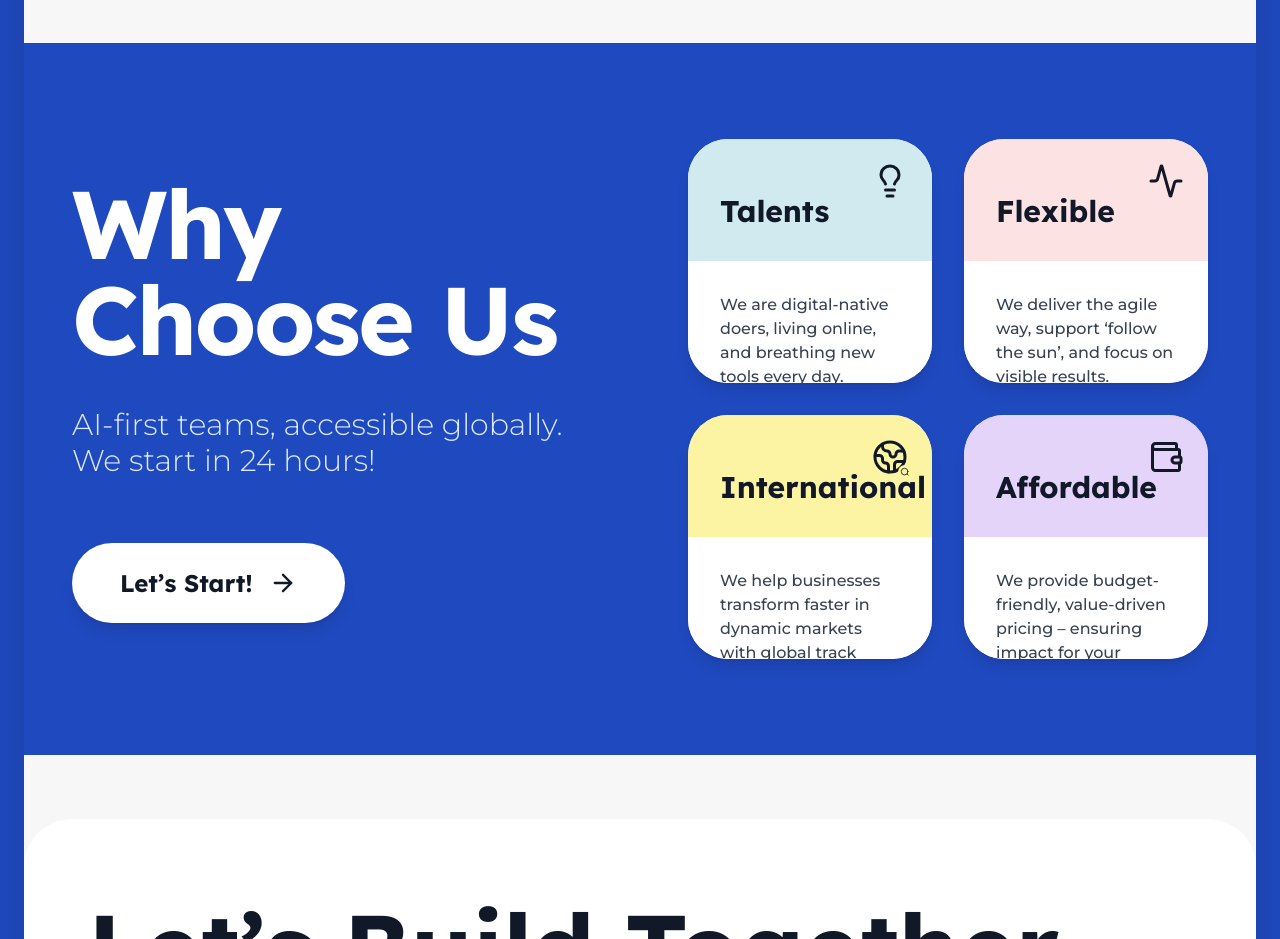
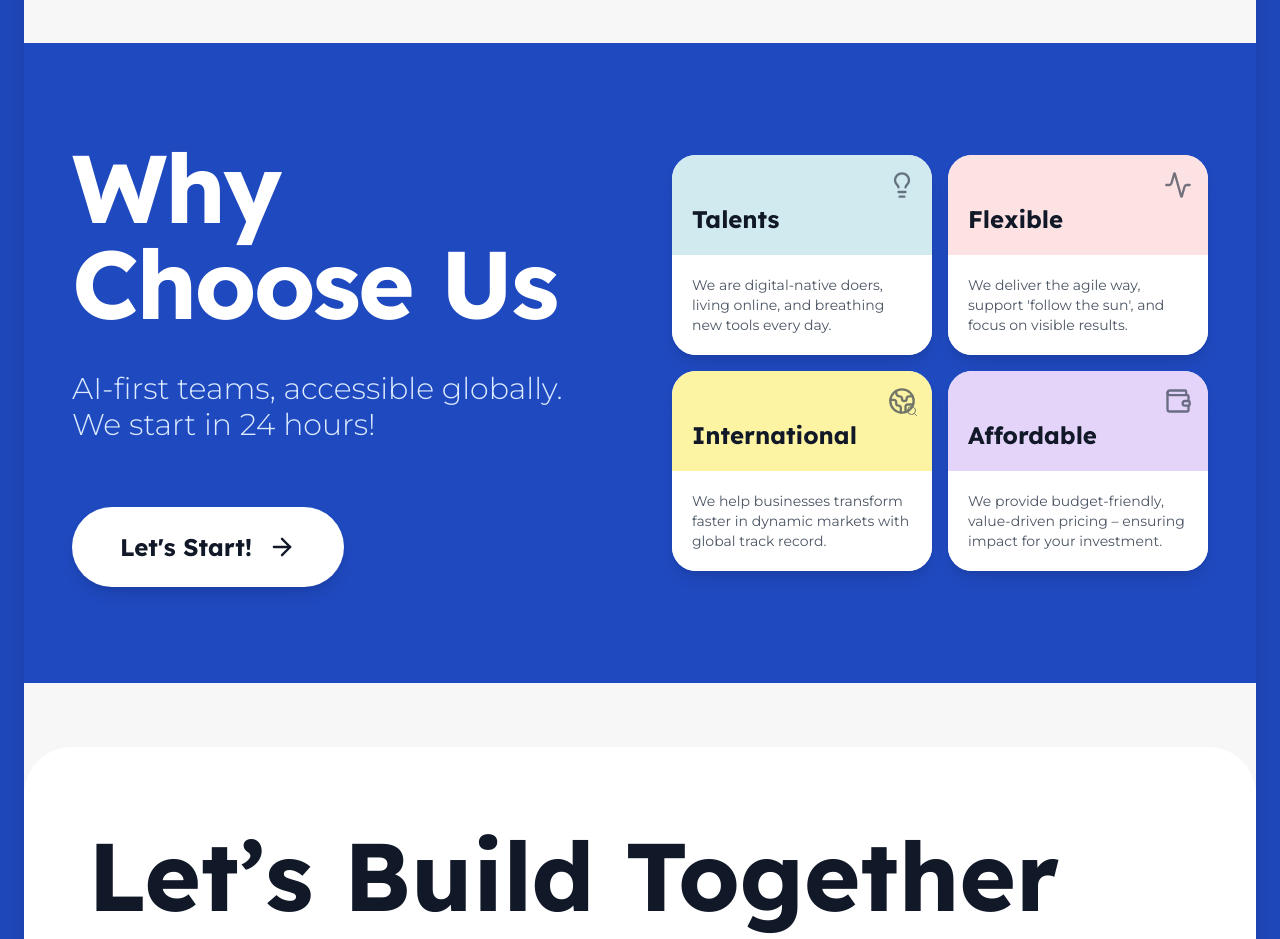
Before and after one commit to ClaimhSolair/officience-landing, a React (Vite) app: page / in a window 1280 px wide. Shown: the part 3640-4579 px from the top of the page. Built offline with nearby package versions, Linux system fonts and the light colour scheme.

Commit message:
Update Why Choose Us panels to rectangle shape

```diff
--- a/components/WhyOfficience.tsx
+++ b/components/WhyOfficience.tsx
@@ -7,13 +7,13 @@ const reasons = [
     category: 'Talents',
     text: 'We are digital-native doers, living online, and breathing new tools every day.',
     accentColor: 'bg-[#D1EAEF]', // Pastel Teal
-    icon: <Lightbulb size={24} className="text-gray-900 md:size-[36px]" />
+    icon: <Lightbulb size={18} className="text-gray-700 md:size-[28px]" />
   },
   {
     category: 'Flexible',
-    text: 'We deliver the agile way, support ‘follow the sun’, and focus on visible results.',
+    text: "We deliver the agile way, support 'follow the sun', and focus on visible results.",
     accentColor: 'bg-[#FDE2E4]', // Pastel Pink
-    icon: <Activity size={24} className="text-gray-900 md:size-[36px]" />
+    icon: <Activity size={18} className="text-gray-700 md:size-[28px]" />
   },
   {
     category: 'International',
@@ -21,8 +21,8 @@ const reasons = [
     accentColor: 'bg-[#FDF4A3]', // Pastel Yellow
     icon: (
       <div className="relative">
-        <Globe2 size={24} className="text-gray-900 md:size-[36px]" />
-        <Search size={10} className="absolute -bottom-1 -right-1 text-gray-900 bg-[#FDF4A3] rounded-full p-0.5 md:size-[14px]" />
+        <Globe2 size={18} className="text-gray-700 md:size-[28px]" />
+        <Search size={8} className="absolute -bottom-0.5 -right-0.5 text-gray-700 md:size-[12px]" />
       </div>
     )
   },
@@ -30,7 +30,7 @@ const reasons = [
     category: 'Affordable',
     text: 'We provide budget-friendly, value-driven pricing – ensuring impact for your investment.',
     accentColor: 'bg-[#E5D4FA]', // Pastel Purple
-    icon: <Wallet size={24} className="text-gray-900 md:size-[36px]" />
+    icon: <Wallet size={18} className="text-gray-700 md:size-[28px]" />
   }
 ];
 
@@ -49,7 +49,7 @@ const WhyOfficience: React.FC = () => {
           viewport={{ once: true, amount: 0.1 }}
           transition={{ duration: 0.6 }}
         >
-          <div className="grid grid-cols-1 lg:grid-cols-2 gap-10 md:gap-24 items-center">
+          <div className="grid grid-cols-1 lg:grid-cols-2 gap-10 md:gap-16 items-center">
 
             <div className="flex flex-col items-start gap-4 md:gap-10">
               <h2 className="text-4xl md:text-8xl font-bold leading-tight tracking-tight text-white">
@@ -63,32 +63,34 @@ const WhyOfficience: React.FC = () => {
                 onClick={handleStart}
                 className="mt-2 md:mt-6 bg-white text-gray-900 hover:bg-gray-50 px-8 md:px-12 py-3 md:py-6 rounded-full font-bold text-lg md:text-2xl flex items-center gap-3 md:gap-4 transition-all transform hover:-translate-y-1 shadow-lg"
               >
-                Let’s Start!
+                Let's Start!
                 <ArrowRight size={20} className="md:size-[28px]" />
               </button>
             </div>
 
-            <div className="grid grid-cols-2 gap-3 md:gap-8 w-full">
+            <div className="grid grid-cols-2 gap-3 md:gap-4 w-full">
               {reasons.map((reason, idx) => (
                 <div
                   key={idx}
-                  className="flex flex-col rounded-2xl md:rounded-[2.5rem] overflow-hidden hover:shadow-2xl transition-all duration-300 hover:-translate-y-1 aspect-[3/4] md:aspect-square bg-white shadow-lg"
+                  className="flex flex-col rounded-2xl md:rounded-3xl overflow-hidden hover:shadow-2xl transition-all duration-300 hover:-translate-y-1 bg-white shadow-lg"
                 >
-                  {/* Top portion (Accent Color) */}
-                  <div className={`${reason.accentColor} p-3 md:p-8 flex flex-col justify-end h-[42%] md:h-1/2 relative`}>
-                    <div className="absolute top-2 right-2 md:top-6 md:right-6">
+                  {/* Top portion (Accent Color) - Rectangle shape */}
+                  <div className={`${reason.accentColor} p-4 md:p-5 flex flex-col justify-between min-h-[80px] md:min-h-[100px] relative`}>
+                    {/* Icon at top-right, smaller and less intrusive */}
+                    <div className="absolute top-3 right-3 md:top-4 md:right-4 opacity-70">
                       {reason.icon}
                     </div>
-                    <div>
-                      <h3 className="text-lg md:text-3xl font-bold text-gray-900 leading-tight">
+                    {/* Title at bottom-left */}
+                    <div className="mt-auto">
+                      <h3 className="text-xl md:text-2xl font-bold text-gray-900 leading-tight">
                         {reason.category}
                       </h3>
                     </div>
                   </div>
 
-                  {/* Bottom portion (White) - Optimized font size for mobile readability */}
-                  <div className="p-3 md:p-8 flex flex-col h-[58%] md:h-1/2 bg-white">
-                    <p className="text-gray-700 font-body text-xs md:text-base font-medium leading-relaxed">
+                  {/* Bottom portion (White) - Description */}
+                  <div className="p-4 md:p-5 flex flex-col bg-white">
+                    <p className="text-gray-600 font-body text-xs md:text-sm leading-relaxed">
                       {reason.text}
                     </p>
                   </div>
```
